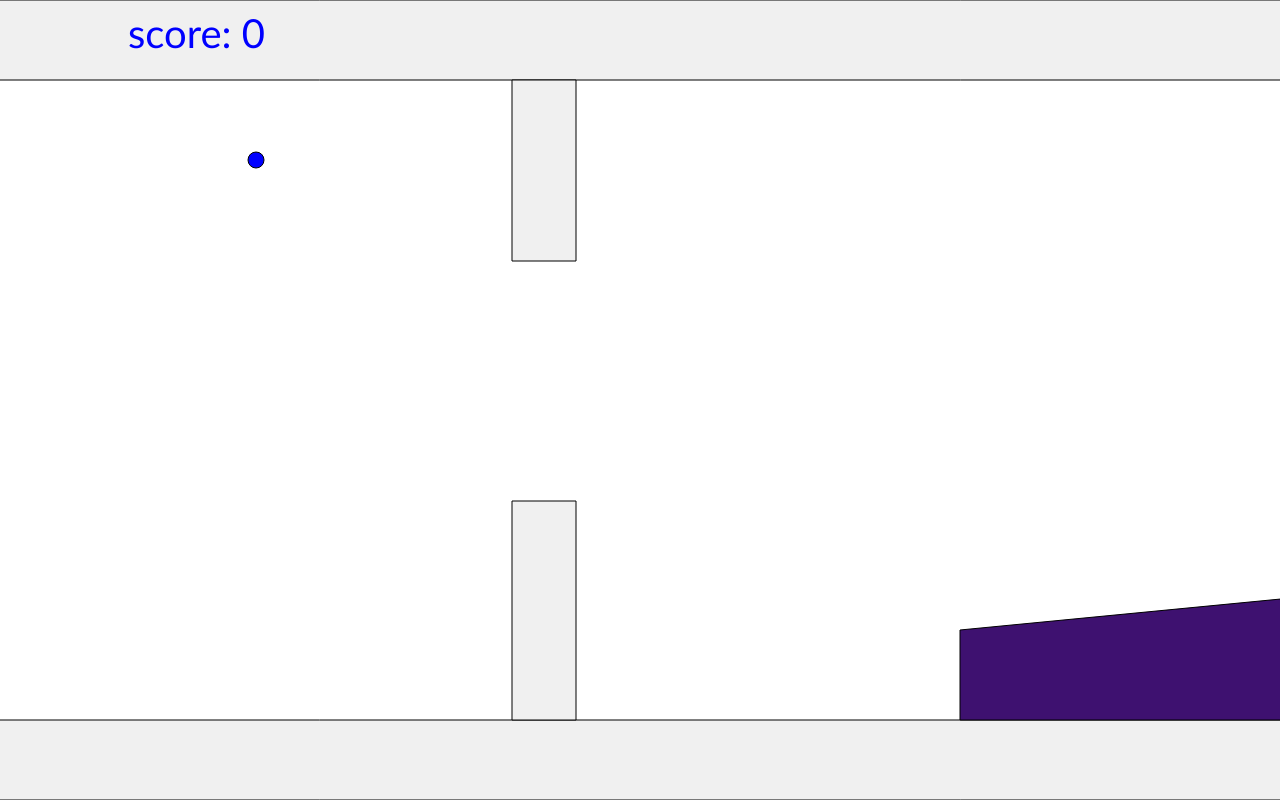
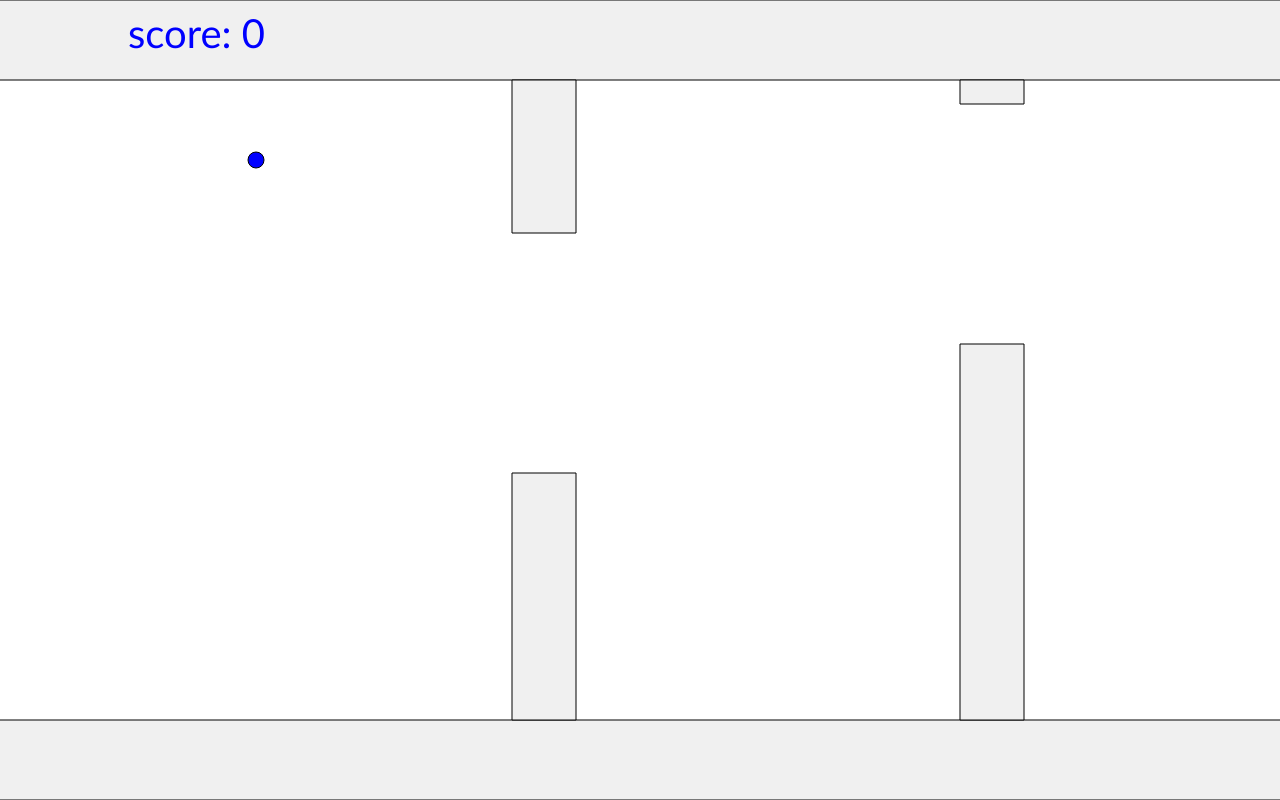
Before and after one commit to falseness/grapnel, a plain HTML site: page index.html in a window 1280 px wide. Drawn offline with Linux system fonts and the light colour scheme.

Commit message:
Переписаны obstacle в Rect. Добавлено использование cache()

```diff
--- /dev/null
+++ b/createObjectsByModel/createRectObject.js
@@ -0,0 +1,21 @@
+function createRectByModel(model)
+{
+    model.color         = model.color       || '#f0f0f0'
+    model.strokeColor   = model.strokeColor || 'black'
+    model.strokeWidth   = model.strokeWidth || 1
+
+    object = new Konva.Rect({
+        x:                  model.x             ,
+        y:                  model.y             ,
+        width:              model.width         ,
+        height:             model.height        ,
+        fill:               model.color         ,
+        stroke:             model.strokeColor   ,
+        strokeWidth:        model.strokeWidth   ,
+        perfectDrawEnabled: false               ,
+        transformsEnabled: 'position'           ,
+        listening:          false
+    })
+    object.cache()
+    return object
+}
--- a/elements/delete.js
+++ b/elements/delete.js
@@ -1,4 +1,4 @@
-function elementNotOnMap(points)
+/*function elementNotOnMap(points)
 {
     for (let i = 0; i < points.length; i += 2)
     {
@@ -6,7 +6,7 @@ function elementNotOnMap(points)
             return false
     }
     return true
-}
+}*/
 
 function changeScoreText()
 {
@@ -15,16 +15,16 @@ function changeScoreText()
 }
 
 
-function deleteObstacles(group)
+function deleteElements()
 {
-    newElements = 0
+    let newElements = 0
     for (let i = sides.length; i < sprites.length - newElements; ++i)
     {
-        if (elementNotOnMap(sprites[i].points))
+        if (sprites[i].getRightPointX() < 0)
         {
             sprites[i].delete(i, sprites)
 
-            newElements += generate(sprites[sprites.length - 1].object.attrs.points[0] + (obstacleIndent + obstacleWidth))
+            newElements += generate(sprites[sprites.length - 1].x + (rectIndent + rectWidth))
 
             changeScoreText()
         }
--- a/elements/generate.js
+++ b/elements/generate.js
@@ -2,13 +2,21 @@ function generate(x)
 {
     const generateChancePercent =
     {
-        obstacles: 40,//40
-        enemies: 35,//35,
-        trampolines:25//25
+        rects: 100,
+        obstacles: 0,//40
+        enemies: 0,//35,
+        trampolines: 0//25
     }
     let num = random()
 
-    if (num < generateChancePercent.obstacles)
+    if (num < generateChancePercent.rects)
+    {
+        let generatedElementsNumber = generateRect(x, rects)
+        return generatedElementsNumber
+    }
+
+    if (generateChancePercent.rects <= num  &&
+            num < generateChancePercent.obstacles)
     {
         let generatedElementsNumber = generateObstacle(x, obstacles)
         return generatedElementsNumber
@@ -36,6 +44,6 @@ function generatePrimaryElements()
 
     for (let i = 0; i < elementsPairNumber; ++i)
     {
-        generate(firstElementX + (obstacleIndent + obstacleWidth) * i)
+        generate(firstElementX + (rectIndent + rectWidth) * i)
     }
 }
--- a/index.html
+++ b/index.html
@@ -19,22 +19,28 @@
         <script src = "gameoptions.js"></script>
 
         <script src = "createObjectsByModel/createLineObject.js"></script>
+        <script src = "createObjectsByModel/createRectObject.js"></script>
 
         <script src = "collision/circlewithline.js"></script>
         <script src = "collision/linewithline.js"></script>
 
         <script src = "sprites/sprite.js"></script>
         <script src = "sprites/element.js"></script>
+
         <script src = "sprites/ninja.js"></script>
         <script src = "sprites/grapnel.js"></script>
+
+        <script src = "sprites/rect.js"></script>
+        <script src = "sprites/side.js"></script>
+
         <script src = "sprites/create.js"></script>
-        <script src = "sprites/obstacle.js"></script>
+
         <script src = "sprites/enemy.js"></script>
         <script src = "sprites/trampoline.js"></script>
 
         <script src = "physics.js"></script>
 
-        <script src = "obstacles/generate.js"></script>
+        <script src = "rects/generate.js"></script>
 
         <script src = "enemies/generate.js"></script>
 
@@ -83,7 +89,7 @@
                 layer.scoreText.draw()
 
                 deltaX = 0
-                obstacles.setX(deltaX)
+                rects.setX(deltaX)
                 enemies.setX(deltaX)
                 trampolines.setX(deltaX)
 
@@ -107,12 +113,6 @@
 
                 startDrawAnimations()
 
-
-                /*ninjaAnim = new Konva.Animation(function(frame)
-                {
-                    ninja.move()
-                    ninja.collision()
-                }, layer.ninja)*/
                 requestAnimationFrame(gameLoop)
             }
 
--- a/moveScreen.js
+++ b/moveScreen.js
@@ -11,10 +11,10 @@ class Screen
     }
     move()
     {
-        for (let i = sides.length; i < sprites.length; ++i)
+        /*for (let i = sides.length; i < sprites.length; ++i)
         {
             sprites[i].speedX = this.speed
-        }
+        }*/
         deltaX += this.speed
 
         ninja.x += this.speed
--- a/obstacles/generate.js
+++ /dev/null
@@ -1,31 +0,0 @@
- const obstacleWidth = 0.05 * width
- const obstacleIndent = 0.3 * width
-
-function generateRectPoints(point, size)
-{
-    return [point.x, point.y, point.x + size.width, point.y,
-            point.x + size.width, point.y + size.height, point.x, point.y + size.height]
-}
-function generateObstacle(x, group)
-{
-    const wayHeight = 0.3 * height
-    let obstacleHeight = random(0, height - sides[1].height - sides[0].height - wayHeight)
-
-    let obstacleModel =
-    {
-        color: '#f0f0f0',
-        strokeColor: 'black',
-        strokeWidth: 1,
-    }
-    obstacleModel.points = generateRectPoints({x: x, y: sides[0].height}, {width: obstacleWidth, height: obstacleHeight})
-    sprites.push(new Obstacle(getObject(obstacleModel)))
-    group.add(sprites[sprites.length - 1].object)
-
-    obstacleModel.points = generateRectPoints({x: x, y: sides[0].height + obstacleHeight + wayHeight},
-                                 {width: obstacleWidth, height: (height - sides[0].height - sides[1].height - wayHeight - obstacleHeight)})
-    sprites.push(new Obstacle(getObject(obstacleModel)))
-    group.add(sprites[sprites.length - 1].object)
-
-    let generatedElementsNumber = 2
-    return generatedElementsNumber
-}
--- a/physics.js
+++ b/physics.js
@@ -11,10 +11,10 @@ function physics()
 
 
     screen.move()
-    for (let i = 0; i < sprites.length; ++i)
+    /*for (let i = 0; i < sprites.length; ++i)
     {
         sprites[i].move()
-    }
+    }*/
 
 
     ninja.move()
@@ -31,7 +31,7 @@ function physics()
         }
         grapnel.collision()
     }
-    deleteObstacles(obstacles)
+    deleteElements()
 }
 
 /*
--- /dev/null
+++ b/rects/generate.js
@@ -0,0 +1,31 @@
+const rectWidth = 0.05 * width
+const rectIndent = 0.3 * width
+
+function generateRect(x, group)
+{
+    const wayHeight = 0.3 * height
+    let rectHeight = random(0, height - sides[1].height - sides[0].height - wayHeight)
+
+    let rectModel =
+    {
+        x: x,
+        y: sides[0].height,
+        width: rectWidth,
+        height: rectHeight
+    }
+
+    sprites.push(new Rect(createRectByModel(rectModel)))
+    group.add(sprites[sprites.length - 1].object)
+
+
+
+
+    rectModel.y += rectHeight + wayHeight
+    rectModel.height = height - rectModel.y - sides[1].height
+
+    sprites.push(new Rect(createRectByModel(rectModel)))
+    group.add(sprites[sprites.length - 1].object)
+
+    let generatedElementsNumber = 2
+    return generatedElementsNumber
+}
--- a/render/draw.js
+++ b/render/draw.js
@@ -9,25 +9,21 @@ let draw =
     {
         grapnel.object.points(grapnel.getObjectPoints())
     }, layer.grapnel),
-    obstacles: new Konva.Animation(function(frame)
+    rects: new Konva.Animation(function(frame)
     {
         if (!screen.speed)
             return false
 
-        /*for (let i = sides.length; i < sprites.length; ++i)
-        {
-            sprites[i].object.points(floorPoints(sprites[i].points))
-        }*/
-        obstacles.setX(deltaX)
-    }, layer.obstacles),
-    enemies: new Konva.Animation(function(frame)
+        rects.setX(deltaX)
+    }, layer.rects),
+    /*enemies: new Konva.Animation(function(frame)
     {
         for (let i = sides.length; i < sprites.length; ++i)
         {
             sprites[i].moveObject()
         }
         enemies.setX(deltaX)
-    }, layer.enemies),
+    }, layer.enemies),*/
     trampolines: new Konva.Animation(function(frame)
     {
         trampolines.setX(deltaX)
@@ -38,9 +34,9 @@ function drawStaticLayers()
     layer.static.draw()
     layer.mechanics.draw()
 }
-function drawObstaclesFirstTime()
+function drawRectsFirstTime()
 {
-    layer.obstacles.draw()
+    layer.rects.draw()
 }
 function drawEnemiesFirstTime()
 {
@@ -48,7 +44,7 @@ function drawEnemiesFirstTime()
 }
 function drawElementsFirstTime()
 {
-    drawObstaclesFirstTime()
+    drawRectsFirstTime()
     drawEnemiesFirstTime()
 }
 function drawMechanicsLines()
@@ -60,21 +56,11 @@ function drawMechanicsLines()
     }
     let mechanics =
     [
-        /*{
-            points: [screen.whereMove, 0.2 * height, screen.whereMove, 0.8 * height],
-            strokeWidth: 3,
-            opacity: 1
-        },*/
         {
             points: floorPoints([screen.whenceMove, 0.2 * height, screen.whenceMove, 0.8 * height]),
             strokeWidth: 3,
             opacity: 0.5
-        }/*,
-        {
-            points: [screen.lastBarrierMove, 0.2 * height, screen.lastBarrierMove, 0.8 * height],
-            strokeWidth: 5,
-            opacity: 1
-        }*/
+        }
     ]
     for (let i = 0; i < mechanics.length; ++i)
     {
--- a/render/layers.js
+++ b/render/layers.js
@@ -3,7 +3,7 @@ let layer =
 {
     grapnel: new Konva.Layer(),
     static: new Konva.Layer(),
-    obstacles: new Konva.Layer(),
+    rects: new Konva.Layer(),
     ninja: new Konva.Layer(),
     mechanics: new Konva.Layer(),
     scoreText: new Konva.Layer(),
@@ -25,7 +25,7 @@ function addSpritesToLayers()
     layer.static.add(sprites[0].object, sprites[1].object)
     layer.grapnel.add(grapnel.object)
 
-    layer.obstacles.add(obstacles)
+    layer.rects.add(rects)
 
     layer.enemies.add(enemies)
     layer.trampolines.add(trampolines)
--- a/sprites/create.js
+++ b/sprites/create.js
@@ -9,6 +9,8 @@ let ninja = new Ninja(new Konva.Circle({
     transformsEnabled: 'position',
     listening: false
 }))
+ninja.object.cache()
+
 let grapnel = new Grapnel(new Konva.Line({
     points: [0, 0, 0, 0],
     stroke: 'red',
@@ -35,11 +37,14 @@ scoreText.count = 0
 
 let deltaX = 0
 
-let obstacles = new Konva.Group(
+let rects = new Konva.Group(
 {
-    x: 0,
-    y: 0,
-    rotation: 0
+    x:                  0           ,
+    y:                  0           ,
+    rotation:           0           ,
+    perfectDrawEnabled: false       ,
+    transformsEnabled: 'position'   ,
+    listening:          false
 })
 
 let enemies = new Konva.Group(
@@ -74,18 +79,13 @@ let sides =
 for (let i = 0; i < sides.length; ++i)
 {
     const sidesColor = '#f0f0f0'
-    sprites.push(new Sprite(new Konva.Line({
-        points: floorPoints([sides[i].x, sides[i].y,
-              sides[i].x + sides[i].width, sides[i].y,
-              sides[i].x + sides[i].width, sides[i].y + sides[i].height,
-              sides[i].x, sides[i].y + sides[i].height]),
-        fill: sidesColor,
-        stroke: 'black',
-        strokeWidth: 1,
-        closed: true,
-        perfectDrawEnabled: false,
-        transformsEnabled: 'position',
-        listening: false
+    sprites.push(new Side(createRectByModel(
+    {
+        x: sides[i].x,
+        y: sides[i].y,
+        width: sides[i].width,
+        height: sides[i].height,
+        color: sidesColor
     })))
 }
 
--- a/sprites/element.js
+++ b/sprites/element.js
@@ -1,21 +1,40 @@
-class Element extends Sprite
+class Element
 {
     constructor(object)
     {
-        super(object)
-        this.points = []
-        /*
-        Код из дерьма и палок
-        Переделай полностью sprite и obstacle
-        сделай препятствия rect'ами
-        добавь функцию, дающую по информации о rect'е массив points и обрабатывай нормально коллизии
-        или сделай у rect'a свой личный массив points для удобства и оптимизации
-        */
-        for (let i = 0; i < object.attrs.points.length; i += 2)
-        {
-            this.points.push(object.attrs.points[i] + deltaX)
-            this.points.push(object.attrs.points[i + 1])
-        }
+        this.object = object
+
+        this.speedX = 0
+        this.speedY = 0
+
+        this.x = object.attrs.x
+        this.y = object.attrs.y
+
+    }
+    move()
+    {
+        this.x += this.speedX
+        this.y += this.speedY
+    }
+    getX()
+    {
+        return this.x + deltaX
+    }
+    getY()
+    {
+        return this.y
+    }
+    collision()
+    {
+        reStart()
+    }
+    isEmpty()
+    {
+        return false
+    }
+    isPairElement()
+    {
+        return false
     }
     delete(indexInArray, array)
     {
--- a/sprites/ninja.js
+++ b/sprites/ninja.js
@@ -10,7 +10,7 @@ class Ninja extends Sprite
     {
         for (let i = 0; i < sprites.length; ++i)
         {
-            let points = sprites[i].points
+            let points = sprites[i].getPoints(deltaX)
             for (let j = 0; j < points.length; j += 2)
             {
                 if (this.collisionNinjaWithLine(points[j], points[j + 1], points[j + 2], points[j + 3]))
@@ -18,15 +18,6 @@ class Ninja extends Sprite
             }
             if (this.collisionNinjaWithLine(points[points.length - 2], points[points.length - 1], points[0], points[1]))
                 sprites[i].collision(this, lineFormula(points[points.length - 2], points[points.length - 1], points[0], points[1]))
-          /* if (this.collisionNinjaWithLine(sprites[i].x, sprites[i].y,
-                                           sprites[i].x + sprites[i].width, sprites[i].y) ||
-                this.collisionNinjaWithLine(sprites[i].x, sprites[i].y + sprites[i].height,
-                                          sprites[i].x + sprites[i].width, sprites[i].y + sprites[i].height) ||
-                this.collisionNinjaWithLine(sprites[i].x, sprites[i].y,
-                                          sprites[i].x, sprites[i].y + sprites[i].height) ||
-                this.collisionNinjaWithLine(sprites[i].x + sprites[i].width, sprites[i].y,
-                                          sprites[i].x + sprites[i].width, sprites[i].y + sprites[i].height))
-               console.log('collision')*/
         }
     }
     collisionNinjaWithLine(x1, y1, x2, y2)
@@ -37,7 +28,5 @@ class Ninja extends Sprite
     {
         this.x += this.speedX
         this.y += this.speedY
-        /*this.object.setX(Math.floor(this.x))
-        this.object.setY(Math.floor(this.y))*/
     }
 }
--- /dev/null
+++ b/sprites/rect.js
@@ -0,0 +1,39 @@
+class Rect extends Element
+{
+    constructor(object)
+    {
+        super(object)
+    }
+    getPoints()
+    {
+        let x = this.getX()
+        let y = this.getY()
+
+        let xPlusMarginX = x + this.object.attrs.width
+        let yPlusMarginY = y + this.object.attrs.height
+
+        let points =
+        [
+            x           ,       y           ,
+            xPlusMarginX,       y           ,
+            xPlusMarginX,       yPlusMarginY,
+            x           ,       yPlusMarginY
+        ]
+
+        return points
+    }
+    getRightPointX()
+    {
+        return this.getX() + this.object.attrs.width
+    }
+    isPairElement()
+    {
+        return true
+    }
+    delete(indexInArray, array)
+    {
+        array[indexInArray].object.destroy()
+        array[indexInArray + 1].object.destroy() //rects идут парами
+        array.splice(indexInArray, 2)
+    }
+}
--- /dev/null
+++ b/sprites/side.js
@@ -0,0 +1,11 @@
+class Side extends Rect
+{
+    constructor(object)
+    {
+        super(object)
+    }
+    getX()
+    {
+        return this.x
+    }
+}
--- a/sprites/sprite.js
+++ b/sprites/sprite.js
@@ -49,8 +49,8 @@ class Empty
         this.speedX = 0
         this.speedY = 0
     }
-    isGrappled()
+    isEmpty()
     {
-        return false
+        return true
     }
 }
```
Also changed, not shown: obstacles/delete.js (deleted, +0 -30 lines), sprites/grapnel.js (+8 -8 lines), sprites/obstacle.js (deleted, +0 -13 lines).
